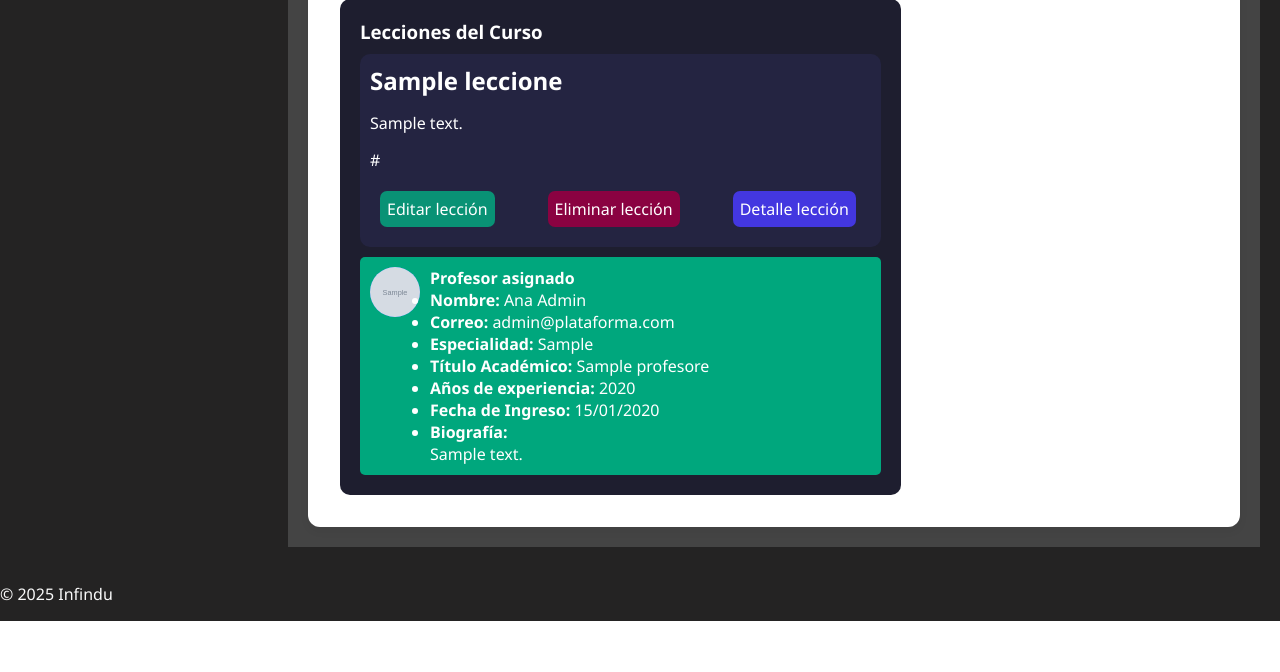
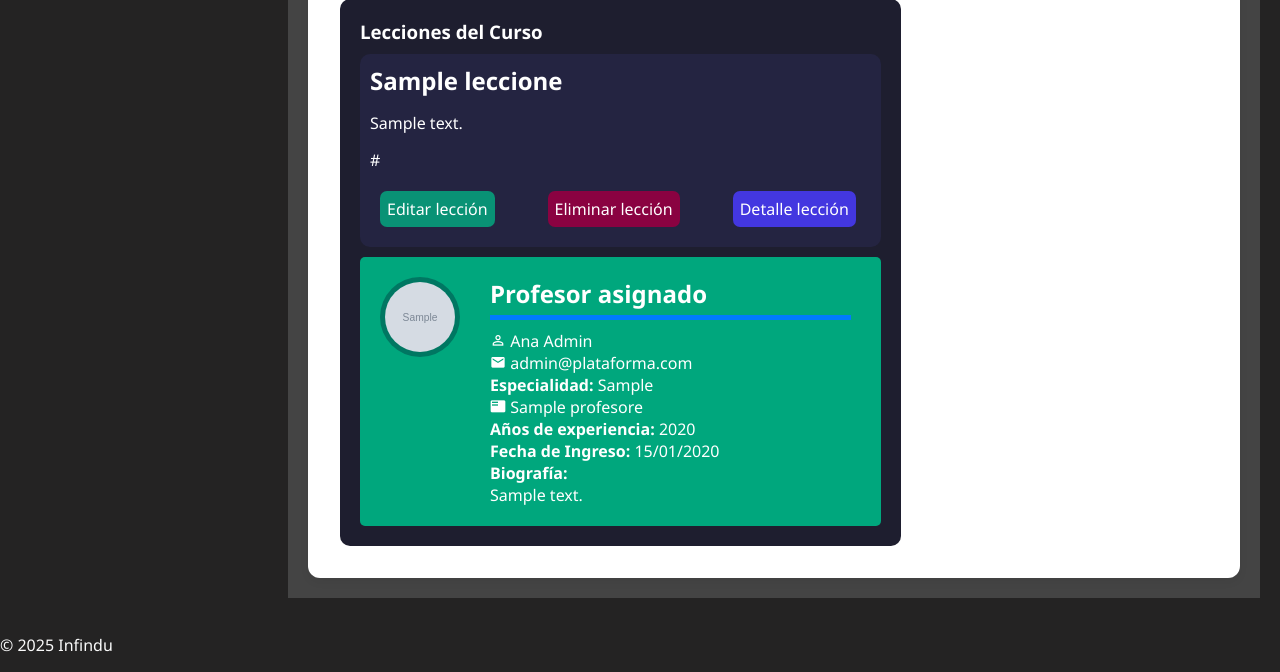
Before and after one commit to abdiasc/infindu, a PHP site: page /admin/curso/1 in a window 1280 px wide. Shown: the part 1280-1952 px from the top of the page. Before the commit the page ends 1901 px from the top, so only its background shows below. Run offline with PHP 8.4, Linux system fonts and the light colour scheme; the visitor is signed in with stand-in values (Sample User, id 1); data comes from the database, SQL or seed files in the repository; tables that the repository leaves empty hold one stand-in row (values such as "Sample post"); grey boxes marked "Sample" are stand-in pictures; some web fonts are replaced.

Commit message:
lecciones profesor

```diff
--- a/public/css/style.css
+++ b/public/css/style.css
@@ -540,11 +540,12 @@ header{
     justify-content: space-between;
 }
 .profesor-avatar{
-    width: 50px;
-    height: 50px;
+    width: 70px;
+    height: 70px;
     border-radius: 50%;
-    margin-right: 10px;
-    background-color: #007bff;
+    margin: 10px;
+    background-color: #01162c54;
+    padding: 5px;
 }
 .profesor-avatar img{
     width: 100%;
@@ -714,7 +715,7 @@ header{
     padding: 5px 10px;
     border-radius: 5px;
     text-decoration: none;
-    font-size: 12px;
+    font-size: 16px;
 }
 .btn-agregar-leccion{
     background-color: #75015c;
@@ -729,4 +730,45 @@ header{
     justify-content: space-between;
     align-items: center;
     font-size: 12px;
+    padding: 5px 5px;
 }
+.info-tarjeta span span{
+    background-color: #f0f0f0;
+    padding: 2px  3px;
+    border-radius: 5px;
+    color: #333;
+}
+
+.tarjetas-cursos{
+    display: flex;
+    gap: 10px;
+    flex-wrap: wrap;
+    justify-content: space-between;
+
+}
+.btn-editar-curso{
+    background-color: #ffc107;
+    color: #ffffff;
+    padding: 5px 10px;
+    border-radius: 5px;
+    text-decoration: none;
+    font-size: 16px;
+  }
+.btn-eliminar-curso{
+    background-color: #dc3545;
+    color: #ffffff;
+    padding: 5px 10px;
+    border-radius: 5px;
+    text-decoration: none;
+    font-size: 16px;
+}
+
+.profesor-datos{
+    padding:10px 20px;
+}
+.profesor-datos h4{
+    margin-bottom: 10px;
+    font-size: 1.5rem;
+    border-bottom: #007bff 5px solid;
+    padding-bottom: 5px;
+}
--- a/resources/views/cursos/ver.php
+++ b/resources/views/cursos/ver.php
@@ -131,16 +131,14 @@
 
                         <h4>Profesor asignado</h4>
                         <?php if (!empty($profesorAsignado) && !empty($profesorDatos)): ?>
+                            <p><strong> <span class="icon-person_outline"></span> </strong> <?= htmlspecialchars($profesorAsignado['nombre'] ?? '') ?></p>
+                            <p><strong><span class="icon-email"></span></strong> <?= htmlspecialchars($profesorAsignado['email'] ?? '') ?></p>
+                            <p><strong>Especialidad:</strong> <?= htmlspecialchars($profesorDatos['especialidad']) ?></p>
+                            <p><strong><span class="icon-featured_play_list"></span></strong> <?= htmlspecialchars($profesorDatos['titulo_academico']) ?></p>
+                            <p><strong>Años de experiencia:</strong> <?= htmlspecialchars($profesorDatos['experiencia_anios']) ?></p>
+                            <p><strong>Fecha de Ingreso:</strong> <?= date('d/m/Y', strtotime($profesorDatos['fecha_ingreso'])) ?></p>
+                            <p><strong>Biografía:</strong> <br><?= nl2br(htmlspecialchars($profesorDatos['biografia'])) ?></p>
 
-                            <ul>
-                                <li><strong>Nombre:</strong> <?= htmlspecialchars($profesorAsignado['nombre'] ?? '') ?></li>
-                                <li><strong>Correo:</strong> <?= htmlspecialchars($profesorAsignado['email'] ?? '') ?></li>
-                                <li><strong>Especialidad:</strong> <?= htmlspecialchars($profesorDatos['especialidad']) ?></li>
-                                <li><strong>Título Académico:</strong> <?= htmlspecialchars($profesorDatos['titulo_academico']) ?></li>
-                                <li><strong>Años de experiencia:</strong> <?= htmlspecialchars($profesorDatos['experiencia_anios']) ?></li>
-                                <li><strong>Fecha de Ingreso:</strong> <?= date('d/m/Y', strtotime($profesorDatos['fecha_ingreso'])) ?></li>
-                                <li><strong>Biografía:</strong> <br><?= nl2br(htmlspecialchars($profesorDatos['biografia'])) ?></li>
-                            </ul>
                         <?php else: ?>
                             <p>No hay un profesor asignado actualmente a este curso.</p>
                         <?php endif; ?>
--- a/resources/views/profesores/dashboard.php
+++ b/resources/views/profesores/dashboard.php
@@ -15,6 +15,7 @@
 
             <div class="cursos-asignados">
                 <h2>Cursos Asignados</h2>
+                <div class="tarjetas-cursos">
                     <?php if (!empty($cursosAsignados)): ?>
                     <?php foreach ($cursosAsignados as $curso): ?>
                         <div class="curso-tarjeta">
@@ -42,6 +43,8 @@
 
                 </div>
 
+            </div>
+
 
 
 
```
Also changed, not shown: resources/views/admin/dashboard.php (+5 -5 lines), public/uploads/avatars/avatar_684c31deb14f0.jpg (added), public/uploads/cursos/684c313d69567_introduccion-programacion.jpg (added), public/uploads/cursos/684c345f116e7_cursos_diseno_grafico.jpg (added), public/uploads/cursos/684c3a735ec5f_Marketing-Digital.jpg (added). Lines whose indentation alone changed are shown as unchanged.
